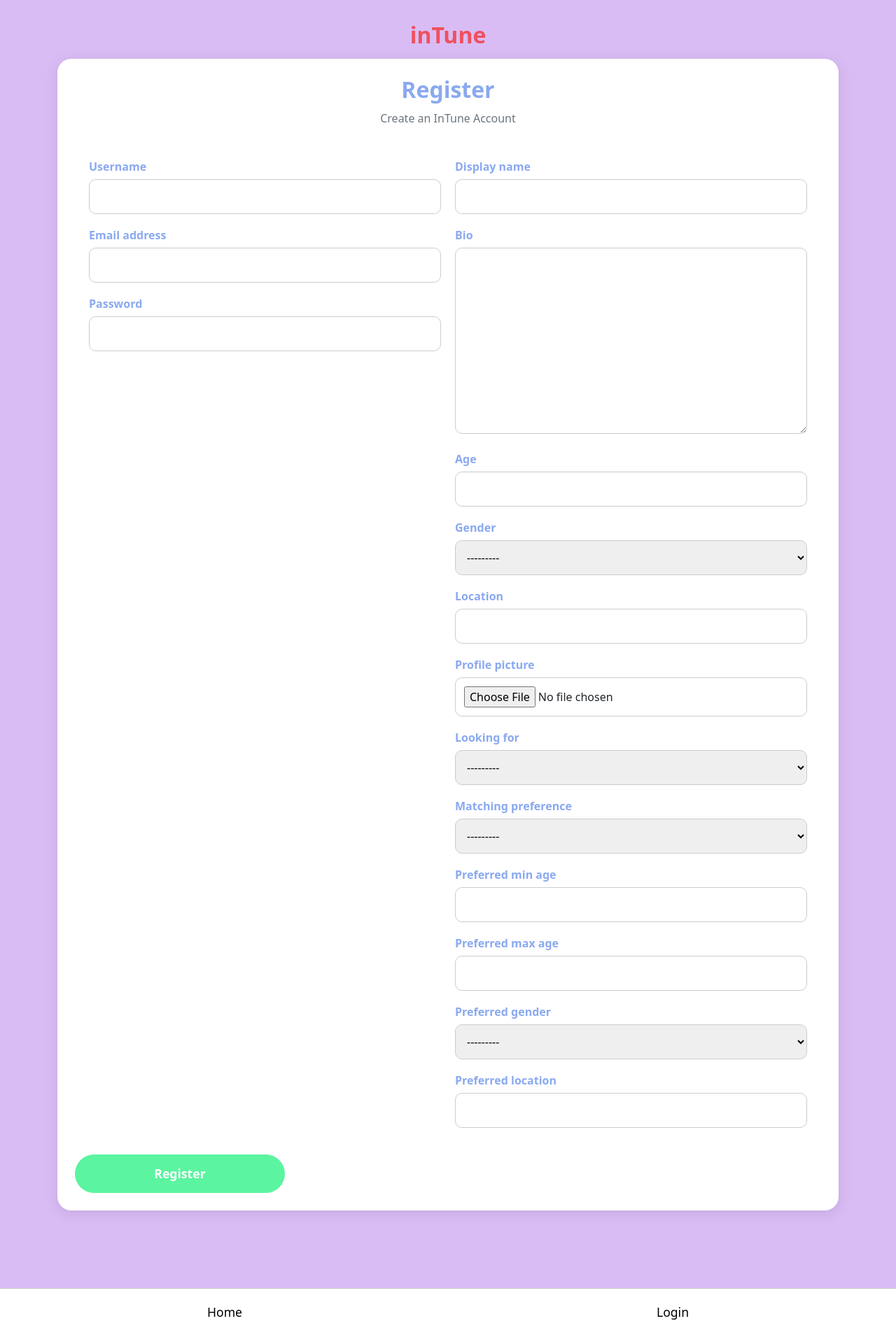
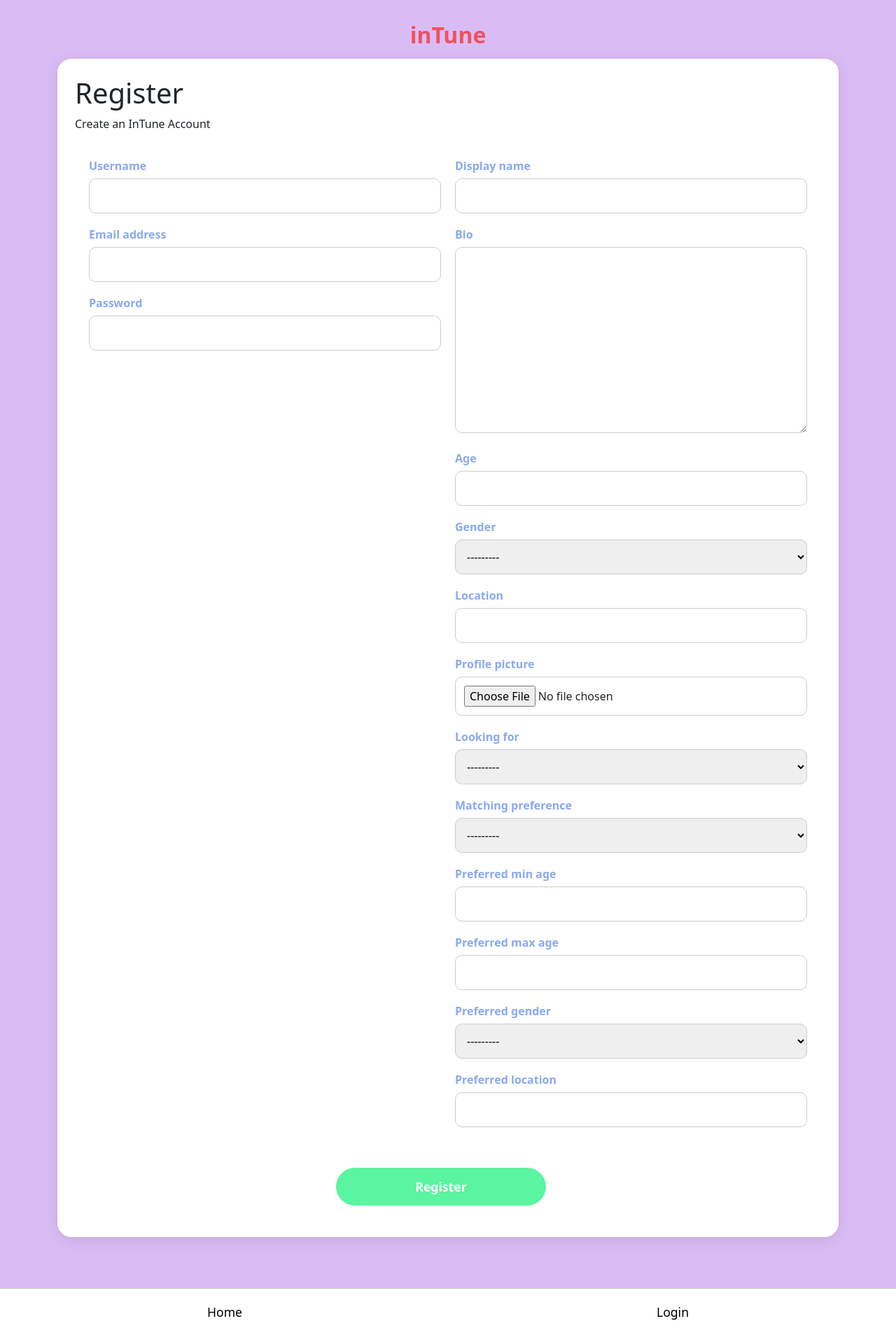
Before and after one commit to theresaaung/intune, a Django app: page /accounts/register/ in a window 1280 px wide. Shown: the whole page at 70% size. Run offline with Django 4.2, Linux system fonts and the light colour scheme.

Commit message:
profile title and fix register button

```diff
--- a/accounts/static/accounts/accounts.css
+++ b/accounts/static/accounts/accounts.css
@@ -1,3 +1,17 @@
+.base-title {
+    font-size: 2rem;
+    font-weight: 700;
+    color: #8aa9f0;
+    margin-bottom: 10px;
+    text-align: center;
+}
+
+.base-subtitle {
+    color: #6c757d;
+    text-align: center;
+    margin-bottom: 25px;
+}
+
 .base-btn {
     background-color: #5bf4a0;
     color: white;
@@ -106,35 +120,17 @@
 
 /* Form Styling */
 .form-container {
-    /* max-width: 550px;
-    margin: 40px;
-    background: white;
-    padding: 30px;
-    border-radius: 16px; */
     display: flex;
     gap: 20px;
     align-items: flex-start;
     justify-content: space-between;
     padding: 20px;
+    align-items: stretch;
 }
 
 .form-left,
 .form-right {
     width: 50%;
-}
-
-.form-title {
-    font-size: 2rem;
-    font-weight: 700;
-    color: #8aa9f0;
-    margin-bottom: 10px;
-    text-align: center;
-}
-
-.form-subtitle {
-    color: #6c757d;
-    text-align: center;
-    margin-bottom: 25px;
 }
 
 .form-group {
@@ -157,3 +153,10 @@
     border: 1px solid #ccc;
     font-size: 1rem;
 }
+
+.form-btn-wrapper {
+    display: flex;
+    justify-content: center;
+    margin-top: 20px;
+    margin-bottom: 20px;
+}
--- a/accounts/templates/accounts/profile.html
+++ b/accounts/templates/accounts/profile.html
@@ -8,6 +8,8 @@
 {% block title %}Your Profile{% endblock %}
 
 {% block content %}
+<h1 class="base-title">Profile</h1>
+<p class="base-subtitle">Your Profile</p>
 <div class="profile-container">
     <div class="profile-left">
         <div class="profile-picture-wrapper">
--- a/accounts/templates/accounts/register.html
+++ b/accounts/templates/accounts/register.html
@@ -34,6 +34,8 @@
                 {% endfor %}
             </div>
         </div>
-    <button class="base-btn" type="submit">Register</button>
+        <div class="form-btn-wrapper">
+            <button class="base-btn" type="submit">Register</button>
+        </div>
 </form>
 {% endblock %}
```
